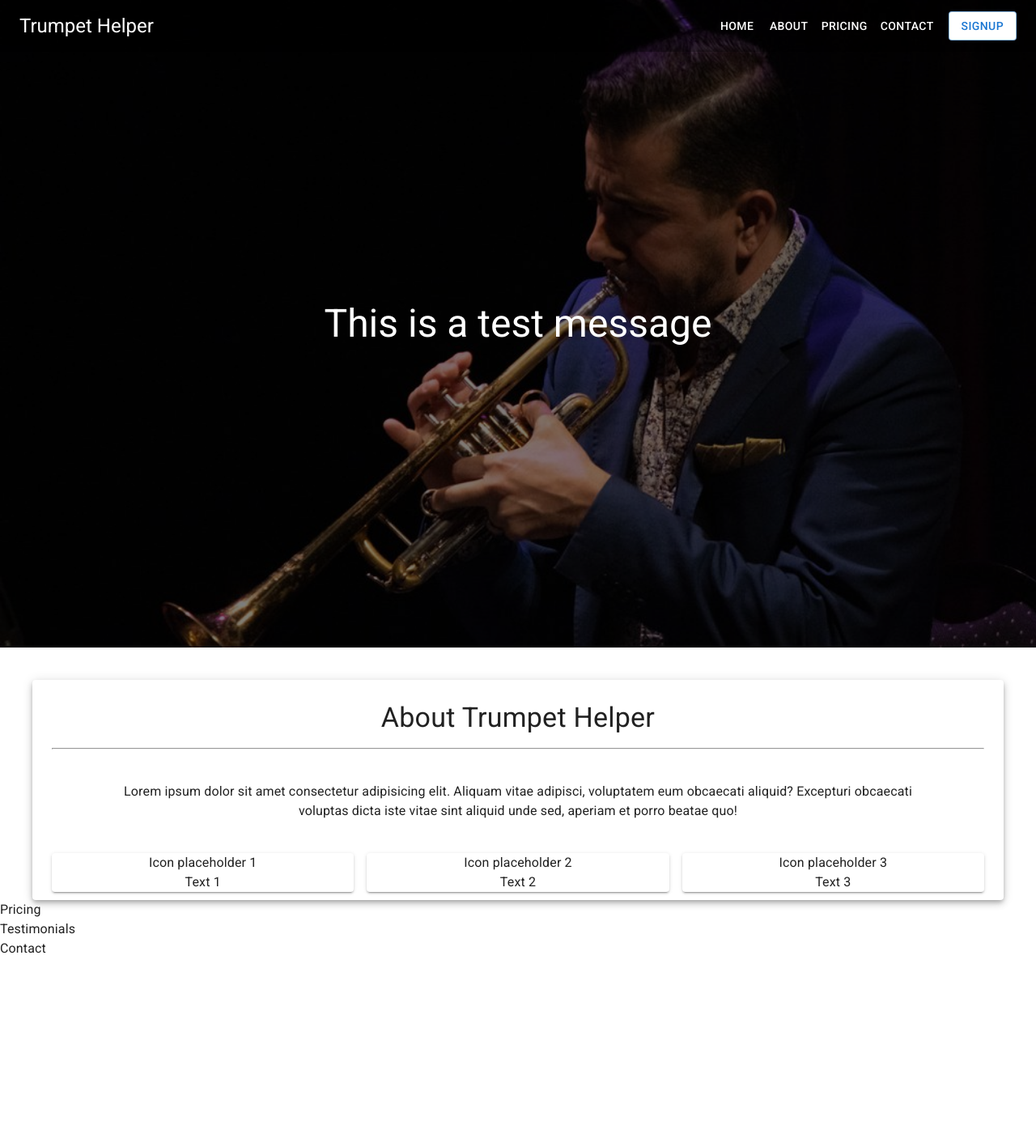
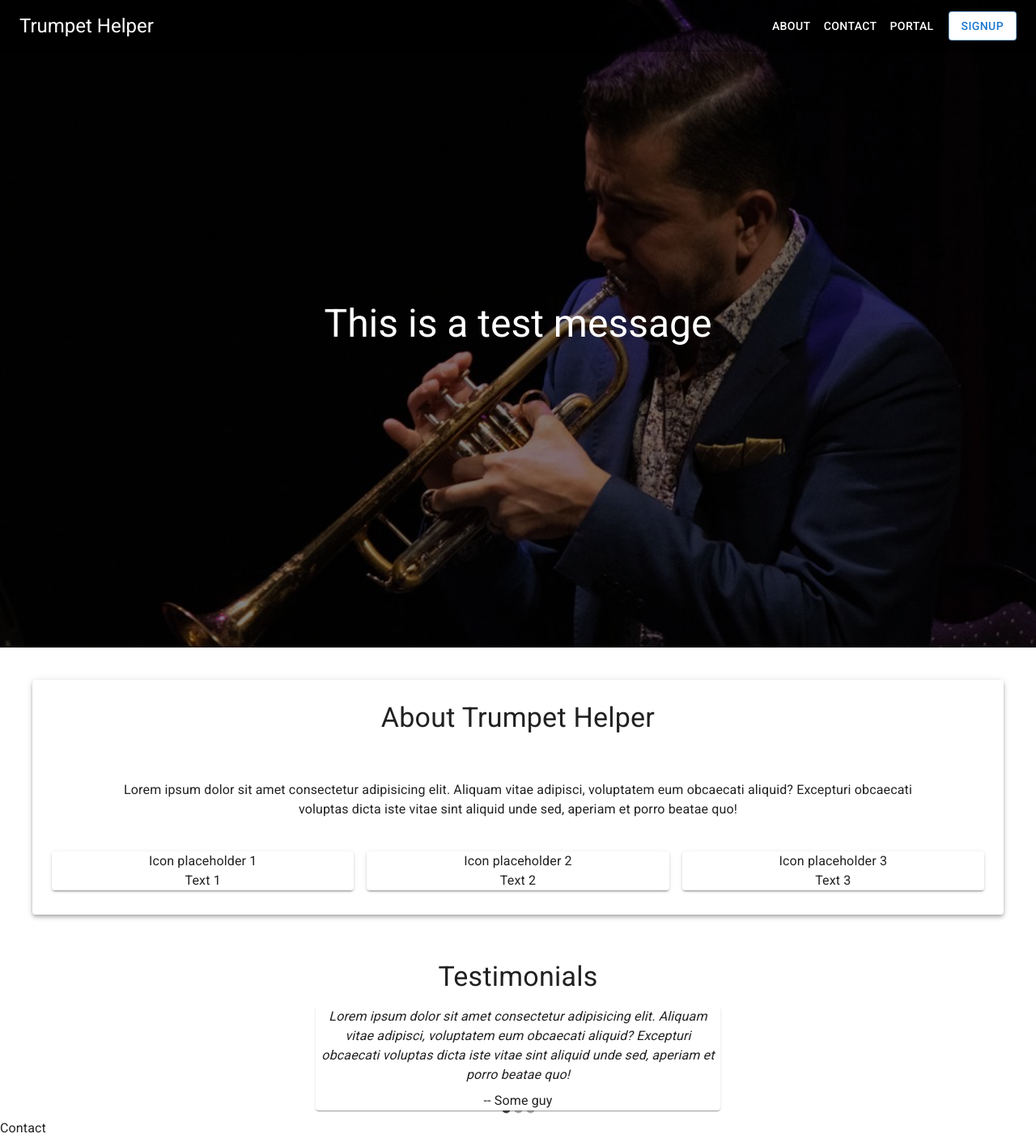
Before and after one commit to mbronstein1/trumpet-helper, a React (Create React App) app in the folder client/: page / in a window 1280 px wide. Shown: the whole page at 81% size. Before the commit the page ends 1184 px from the top, so only its background shows below. Built offline with nearby package versions, Linux system fonts and the light colour scheme.

Commit message:
added ui layout, testimonials placeholder, and adjusted links and scroll functions

```diff
--- a/client/src/App.js
+++ b/client/src/App.js
@@ -3,6 +3,7 @@ import NavBar from './components/NavBar';
 import Hero from './components/Hero';
 import About from './components/About';
 import { Box } from '@mui/material';
+import Testimonials from './components/Testimonials';
 
 const App = () => {
   return (
@@ -10,8 +11,7 @@ const App = () => {
       <NavBar />
       <Hero />
       <About />
-      <div>Pricing</div>
-      <div>Testimonials</div>
+      <Testimonials />
       <div>Contact</div>
     </Box>
   );
--- a/client/src/components/About.js
+++ b/client/src/components/About.js
@@ -1,22 +1,20 @@
 import React from 'react';
-import { Box, Container, Typography, Card, Grid } from '@mui/material';
+import { Container, Typography, Card, Grid } from '@mui/material';
 import { InView } from 'react-intersection-observer';
-import classes from './About.module.css';
+import HomeCardLayout from './UI/HomeCardLayout';
 
 const cardContent = [
   { icon: 'Icon placeholder 1', text: 'Text 1', rootMargin: '-100px 0px' },
-  { icon: 'Icon placeholder 2', text: 'Text 2', rootMargin: '-120px 0px' },
-  { icon: 'Icon placeholder 3', text: 'Text 3', rootMargin: '-140px 0px' },
+  { icon: 'Icon placeholder 2', text: 'Text 2', rootMargin: '-150px 0px' },
+  { icon: 'Icon placeholder 3', text: 'Text 3', rootMargin: '-200px 0px' },
 ];
 
 const About = () => {
   return (
-    <Box id='about' sx={{ mt: 5 }}>
-      <Container elevation={5} component={Card} className={classes['about-container']}>
+    <HomeCardLayout id='about'>
       <Typography component='h3' variant='h4' sx={{ p: 2 }}>
         About Trumpet Helper
       </Typography>
-        <hr />
       <Container>
         <Typography component='p' sx={{ p: 5 }}>
           Lorem ipsum dolor sit amet consectetur adipisicing elit. Aliquam vitae adipisci, voluptatem eum obcaecati aliquid? Excepturi obcaecati voluptas dicta iste vitae sint
@@ -27,8 +25,8 @@ const About = () => {
         {cardContent.map((item, index) => (
           <InView key={`About-content: ${index}`} rootMargin={item.rootMargin} threshold={0}>
             {({ inView, ref }) => (
-                <Grid item xs={12} sm={4}>
-                  <Card ref={ref} elevation={2} sx={{ transform: `translate(${inView ? '0' : '-50px'}, ${item.translateY})`, transition: 'all 1s', opacity: `${inView ? 1 : 0}` }}>
+              <Grid item ref={ref} xs={12} sm={4} sx={{ transform: `translateX(${inView ? '0' : '-50px'})`, transition: 'all .7s', opacity: `${inView ? 1 : 0}` }}>
+                <Card elevation={2}>
                   <Typography>{item.icon}</Typography>
                   <Typography>{item.text}</Typography>
                 </Card>
@@ -37,8 +35,7 @@ const About = () => {
           </InView>
         ))}
       </Grid>
-      </Container>
-    </Box>
+    </HomeCardLayout>
   );
 };
 
--- a/client/src/components/NavBar.js
+++ b/client/src/components/NavBar.js
@@ -1,10 +1,10 @@
 import React, { useState } from 'react';
-import { AppBar, Box, CssBaseline, Drawer, IconButton, List, ListItem, ListItemButton, ListItemText, Toolbar, Typography, Button } from '@mui/material';
+import { AppBar, Box, CssBaseline, Drawer, IconButton, List, ListItem, ListItemButton, ListItemText, Toolbar, Typography, Button, Divider } from '@mui/material';
 import { Menu as MenuIcon } from '@mui/icons-material';
-import { Link } from 'react-scroll';
+import { Link as ScrollLink } from 'react-scroll';
 
 const drawerWidth = 240;
-const navItems = ['Home', 'About', 'Pricing', 'Contact'];
+const navItems = ['About', 'Contact'];
 
 function NavBar({ window }) {
   const [mobileOpen, setMobileOpen] = useState(false);
@@ -13,16 +13,30 @@ function NavBar({ window }) {
     setMobileOpen(prevState => !prevState);
   };
 
+  // Mobile NavBar
   const drawer = (
     <Box onClick={handleDrawerToggle} sx={{ textAlign: 'center' }}>
+      <Typography variant='h6' component='h1' sx={{ my: 2, '&:hover': { cursor: 'pointer' } }}>
+        <ScrollLink to='home' smooth={true} spy={true} duration={400} onClick={handleDrawerToggle}>
+          Trumpet Helper
+        </ScrollLink>
+      </Typography>
+      <Divider />
       <List>
         {navItems.map(item => (
-          <ListItem key={item} disablePadding>
+          <ScrollLink to={item.toLowerCase()} onClick={handleDrawerToggle} key={item} smooth={true} spy={true} activeClass='' duration={400}>
+            <ListItem disablePadding>
               <ListItemButton sx={{ textAlign: 'center' }}>
                 <ListItemText primary={item} />
               </ListItemButton>
             </ListItem>
+          </ScrollLink>
         ))}
+        <ListItem disablePadding>
+          <ListItemButton sx={{ textAlign: 'center' }}>
+            <ListItemText primary='Portal' />
+          </ListItemButton>
+        </ListItem>
         <ListItem>
           <Button variant='contained' sx={{ marginX: 'auto' }}>
             Signup
@@ -42,17 +56,20 @@ function NavBar({ window }) {
           <IconButton color='inherit' aria-label='open drawer' edge='start' onClick={handleDrawerToggle} sx={{ mr: 2, display: { sm: 'none' } }}>
             <MenuIcon />
           </IconButton>
-          <Typography variant='h5' component='h1' sx={{ flexGrow: 1, textAlign: { xs: 'center', sm: 'left' } }}>
+          <Typography variant='h5' component='h1' sx={{ flexGrow: 1, textAlign: { xs: 'center', sm: 'left' }, '&:hover': { cursor: 'pointer' } }}>
+            <ScrollLink to='home' smooth={true} spy={true} duration={400}>
               Trumpet Helper
+            </ScrollLink>
           </Typography>
           <Box sx={{ display: { xs: 'none', sm: 'block' } }}>
             {navItems.map(item => (
-              <Link to={item.toLowerCase()} smooth={true} spy={true} activeClass='' duration='300'>
               <Button key={item} sx={{ color: '#fff' }}>
+                <ScrollLink to={item.toLowerCase()} smooth={true} spy={true} duration={400}>
                   {item}
+                </ScrollLink>
               </Button>
-              </Link>
             ))}
+            <Button sx={{ color: '#fff' }}>Portal</Button>
             <Button variant='outlined' sx={{ backgroundColor: '#fff', marginLeft: '10px' }}>
               Signup
             </Button>
--- /dev/null
+++ b/client/src/components/Testimonials.js
@@ -0,0 +1,80 @@
+import { Card, Box, Container, Typography } from '@mui/material';
+import React, { useState, useEffect } from 'react';
+import Carousel from 'react-material-ui-carousel';
+
+const testimonialData = [
+  {
+    quote:
+      'Lorem ipsum dolor sit amet consectetur adipisicing elit. Aliquam vitae adipisci, voluptatem eum obcaecati aliquid? Excepturi obcaecati voluptas dicta iste vitae sint aliquid unde sed, aperiam et porro beatae quo!',
+    author: 'Some guy',
+  },
+  {
+    quote:
+      'Lorem ipsum dolor sit amet consectetur adipisicing elit. Aliquam vitae adipisci, voluptatem eum obcaecati aliquid? Excepturi obcaecati voluptas dicta iste vitae sint aliquid unde sed, aperiam et porro beatae quo!',
+    author: 'Some other guy',
+  },
+  {
+    quote:
+      'Lorem ipsum dolor sit amet consectetur adipisicing elit. Aliquam vitae adipisci, voluptatem eum obcaecati aliquid? Excepturi obcaecati voluptas dicta iste vitae sint aliquid unde sed, aperiam et porro beatae quo!',
+    author: 'A third guy',
+  },
+];
+
+const carouselOptions = {
+  fullHeightHover: false,
+  swipe: false,
+  duration: 500,
+  interval: 8000,
+  animation: 'slide',
+};
+
+const Testimonials = () => {
+  // Handle window change to manually show or hide carousel button
+  const [windowSize, setWindowSize] = useState(window.innerWidth);
+  useEffect(() => {
+    const handleWindowResize = () => {
+      setWindowSize(window.innerWidth);
+    };
+    window.addEventListener('resize', handleWindowResize);
+
+    return () => {
+      window.removeEventListener('resize', handleWindowResize);
+    };
+  }, []);
+
+  const navButtonsWrapperProps = {
+    sx: {
+      bottom: '50%',
+      top: 'unset',
+      display: `${windowSize > 690 ? 'inline' : 'none'}`,
+    },
+  };
+
+  const navButtonProps = {
+    style: {
+      backgroundColor: 'cornflowerblue',
+    },
+  };
+
+  return (
+    <Container sx={{ textAlign: 'center', width: '700px' }}>
+      <Typography component='h3' variant='h4' sx={{ p: 2 }}>
+        Testimonials
+      </Typography>
+      <Box>
+        <Carousel navButtonsProps={navButtonProps} navButtonsWrapperProps={navButtonsWrapperProps} {...carouselOptions}>
+          {testimonialData.map((item, index) => (
+            <Card key={`${item.author}: ${index}`} sx={{ width: '500px', maxWidth: '95%', marginInline: 'auto' }}>
+              <Typography sx={{ mb: 1 }} component='p'>
+                <em>{item.quote}</em>
+              </Typography>
+              <Typography>-- {item.author}</Typography>
+            </Card>
+          ))}
+        </Carousel>
+      </Box>
+    </Container>
+  );
+};
+
+export default Testimonials;
--- /dev/null
+++ b/client/src/components/UI/HomeCardLayout.js
@@ -0,0 +1,15 @@
+import React from 'react';
+import { Box, Container, Card } from '@mui/material';
+import classes from './HomeCardLayout.module.css';
+
+const HomeCardLayout = ({ children, id }) => {
+  return (
+    <Box id={id} sx={{ marginBlock: 5 }}>
+      <Container elevation={4} component={Card} className={classes['about-container']}>
+        {children}
+      </Container>
+    </Box>
+  );
+};
+
+export default HomeCardLayout;
--- a/client/src/components/About.module.css
+++ b/client/src/components/UI/HomeCardLayout.module.css
@@ -2,6 +2,6 @@
   text-align: center;
   width: 1000px;
   max-width: 90%;
-  padding: 10px;
+  padding: 10px 20px 30px;
   transition: 0.5 all ease-in-out;
 }
--- a/package.json
+++ b/package.json
@@ -5,6 +5,7 @@
   "main": "index.js",
   "scripts": {
     "start": "node server/server.js",
+    "start-front": "cd client && npm start",
     "develop": "concurrently \"cd server && npm run watch\" \"cd client && npm start\"",
     "install": "cd server && npm i && cd ../client && npm i",
     "seed": "cd server && npm run seed",
```
Lines whose indentation alone changed are shown as unchanged.
